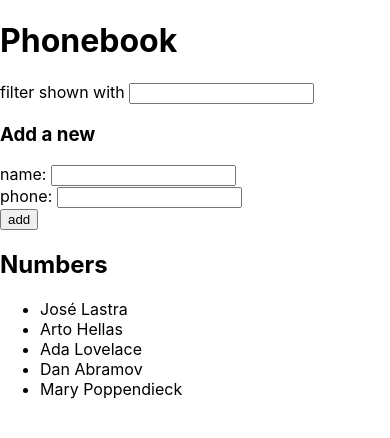
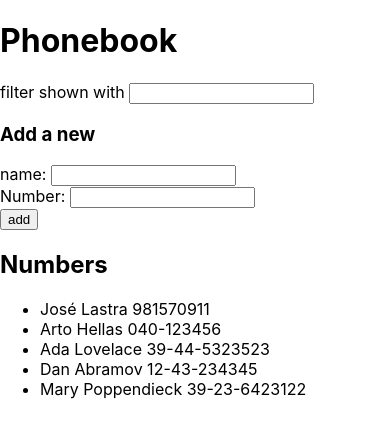
Before and after one commit to lastrafda/phonebook, a React (Create React App) app: page / in a window 390 px wide. Shown: the top 438 px of the page. Built offline with nearby package versions, Linux system fonts and the light colour scheme.

Commit message:
Replaced "Phone" with numbers

```diff
--- a/src/App.js
+++ b/src/App.js
@@ -1,36 +1,37 @@
 import React, { useState } from 'react';
-import shortid from 'shortid';
 import Filter from './components/Filter'
 import PersonForm from './components/PersonForm'
+import Persons from './components/Persons'
+
 
 function App() {
   const [ persons, setPersons ] = useState([
-    { name: 'José Lastra', phone: '981570911' },
+    { name: 'José Lastra', number: '981570911' },
     { name: 'Arto Hellas', number: '040-123456' },
     { name: 'Ada Lovelace', number: '39-44-5323523' },
     { name: 'Dan Abramov', number: '12-43-234345' },
     { name: 'Mary Poppendieck', number: '39-23-6423122' }
   ])
   const [ newName, setNewName] = useState('')
-  const [ newPhone, setNewPhone] = useState('')
+  const [ newNumber, setNewNumber] = useState('')
   const [ filter, setFilter] = useState('')
   const handleNameChange = (e) => setNewName(e.target.value)
-  const handlePhoneChange = (e) => setNewPhone(e.target.value)
+  const handleNumberChange = (e) => setNewNumber(e.target.value)
   const handleFilterChange = (e) => {
     setFilter(e.target.value)
   }
   const addPerson = (e) => {
     e.preventDefault()
-    if (newName === '' || newPhone === '') return
+    if (newName === '' || newNumber === '') return
     const nameIsAlreadyAdded = persons.find((x) => x.name === newName)
     if (!nameIsAlreadyAdded) {
       let person = {
         name: newName,
-        phone: newPhone
+        number: newNumber
       }
       setPersons(persons.concat(person))
       setNewName('')
-      setNewPhone('')
+      setNewNumber('')
     } else {
       alert(`${newName} is already added to phonebook`)
     }
@@ -42,11 +43,9 @@ function App() {
       <h1>Phonebook</h1>
       <Filter filter={ filter}  onChange={ handleFilterChange } />
       <h3>Add a new</h3>
-      <PersonForm addPerson={addPerson} newName={newName} newPhone={newPhone} handleNameChange={handleNameChange} handlePhoneChange={handlePhoneChange}/>
+      <PersonForm addPerson={addPerson} newName={newName} newNumber={newNumber} handleNameChange={handleNameChange} handleNumberChange={handleNumberChange}/>
       <h2>Numbers</h2>
-      <ul>
-        {personFilter().map((x) => <li key={shortid.generate()}>{x.name}</li>)}
-      </ul>
+      <Persons personFilter={personFilter} />
     </div>
   );
 }
--- a/src/components/PersonForm.js
+++ b/src/components/PersonForm.js
@@ -1,7 +1,7 @@
 import React from 'react'
 
 
-const PersonForm = ({ addPerson, newName, newPhone, handlePhoneChange, handleNameChange}) => {
+const PersonForm = ({ addPerson, newName, newNumber, handleNumberChange, handleNameChange}) => {
 	return (
 		<div>
 			<form onSubmit={ addPerson }>
@@ -9,7 +9,7 @@ const PersonForm = ({ addPerson, newName, newPhone, handlePhoneChange, handleNam
           name: <input value={ newName } onChange={ handleNameChange }/>
         </div>
         <div>
-          phone: <input value={ newPhone } onChange={ handlePhoneChange }/>
+          Number: <input value={ newNumber } onChange={ handleNumberChange }/>
         </div>
         <div>
           <button type='submit'>add</button>
```
